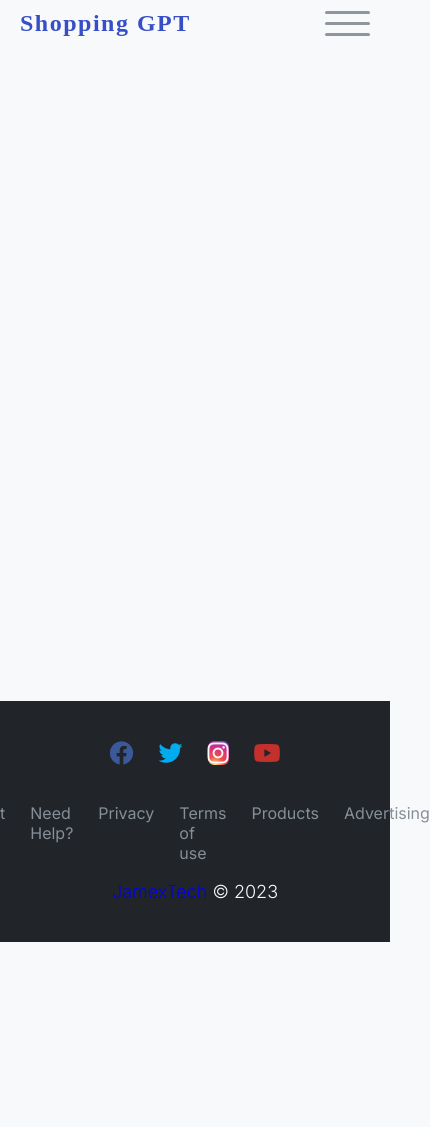
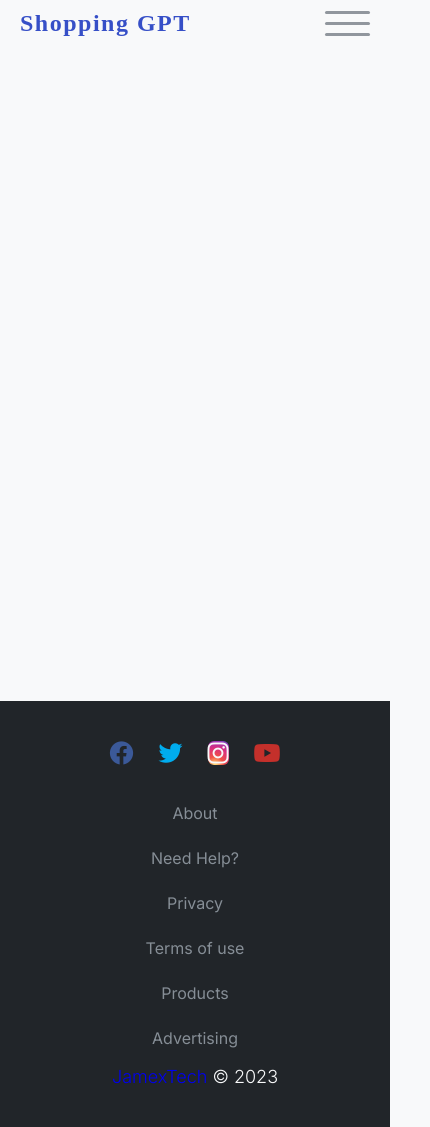
Before and after one commit to Judeadeniji/shopping-gpt-v2, a React (Vite) app: page /product in a window 390 px wide. Shown: the whole page, 430 px wide, since content can reach past the window. Before the commit the page ends 942 px from the top, so only its background shows below. Built offline with nearby package versions, Linux system fonts and the light colour scheme; a web font is replaced by a local one.

Commit message:
made the footer responsive

```diff
--- a/src/components/footer/Footer.css
+++ b/src/components/footer/Footer.css
@@ -30,3 +30,10 @@
   );
   border-radius: 0.6rem;
 }
+@media screen and (max-width: 608px) {
+  .link--rows {
+    flex-direction: column;
+    justify-content: center;
+    align-items: center;
+  }
+}
```
